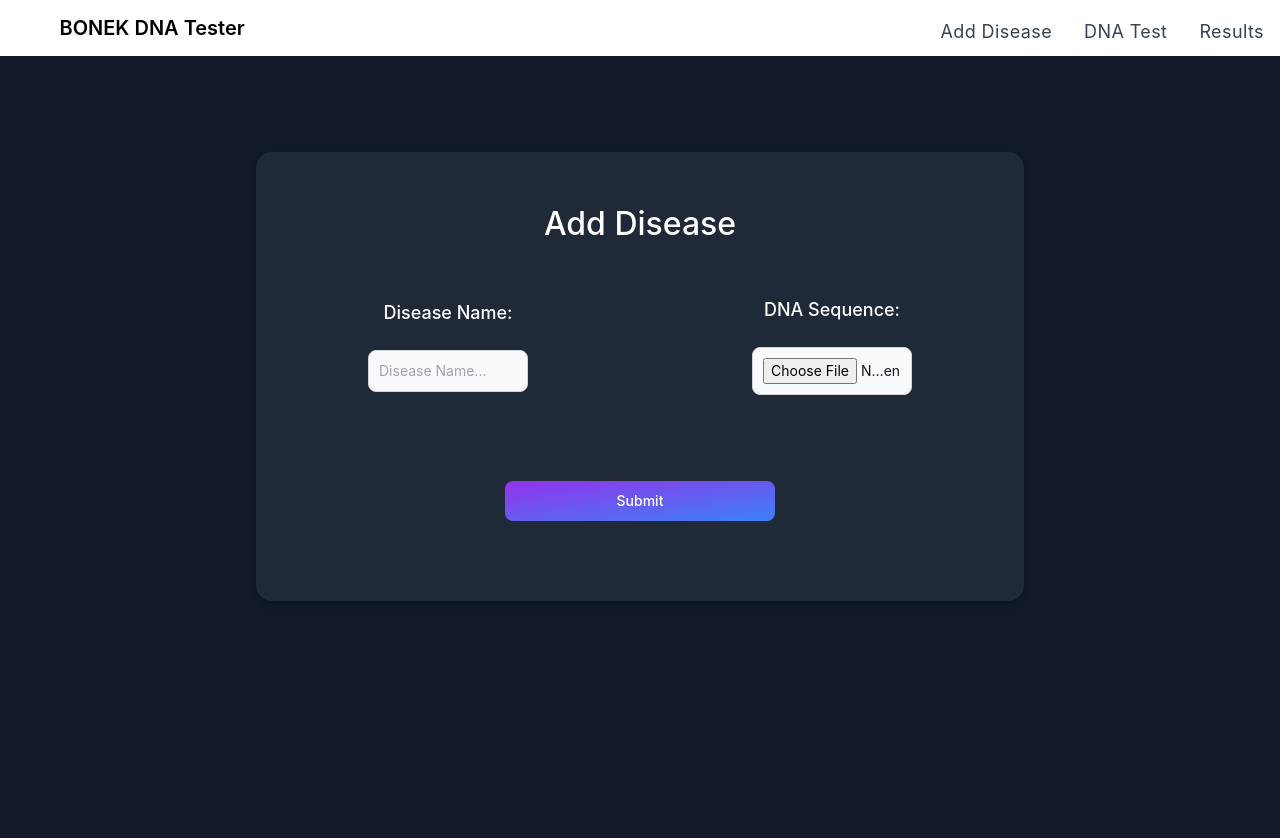
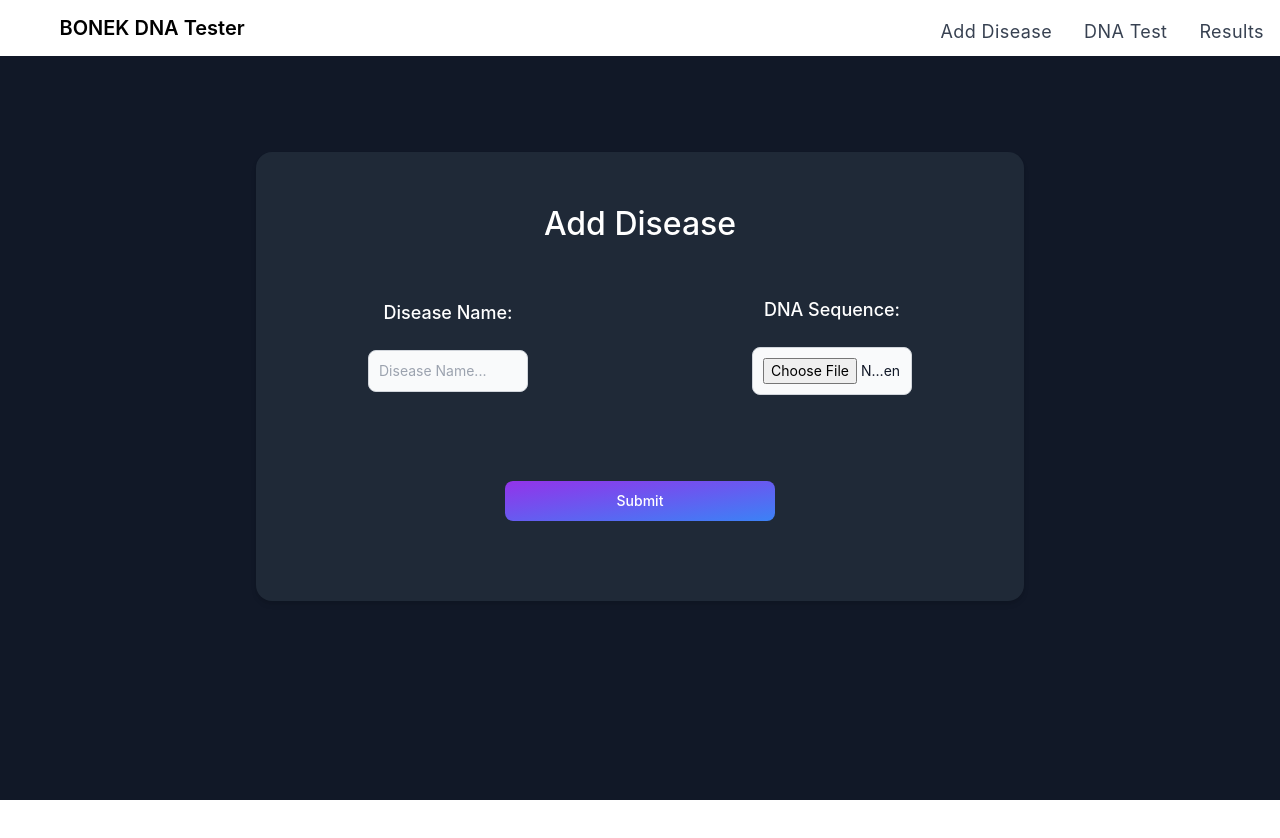
Before and after one commit to blueguy42/DNA-String-Matching, a React (Create React App) app in the folder src/ui/: page / in a window 1280 px wide. Shown: the top 838 px of the page. After the commit the page ends 800 px from the top, so only its background shows below. Built offline with nearby package versions, Linux system fonts and the light colour scheme.

Commit message:
fixed minimal scrolling issue

```diff
--- a/src/ui/src/App.tsx
+++ b/src/ui/src/App.tsx
@@ -7,9 +7,9 @@ import Navbar from './components/Navbar';
 
 function App(): JSX.Element {
   return (
-    <div className="App">
+    <div className="App min-h-screen bg-gray-900">
       <Navbar />
-      <div className="app-content min-h-screen bg-gray-900 text-white">
+      <div className="app-content text-white">
       <Switch>
           { AllRoutes.map(({ label, path, component: Component}, props) => (
             <Route
--- a/src/ui/src/components/Navbar.tsx
+++ b/src/ui/src/components/Navbar.tsx
@@ -4,7 +4,7 @@ const Navbar = () => {
 
     return (
         <>
-        <nav className="bg-white border-gray-200 px-2 sm:px-4 py-2.5 dark:bg-gray-800">
+        <nav className="bg-white border-gray-200 px-2 sm:px-4 py-2.5 dark:bg-gray-800 sticky top-0">
         <div className="container flex flex-wrap justify-between items-center mx-auto">
             <a href="/" className="flex items-center">
                 <img src={Logo} className="mr-3 h-6 sm:h-9" alt="Flowbite Logo" />
--- a/src/ui/src/pages/Results.tsx
+++ b/src/ui/src/pages/Results.tsx
@@ -47,7 +47,7 @@ const Results = () => {
 
     return (
         <>
-        <div className="h=[100vh] overflow-hidden">
+        <div className="h=[100vh] overflow-auto">
         <div className="flex flex-col rounded-2xl bg-gray-800 shadow-md mx-64 my-24">
             <form onSubmit={(e) => {
                 e.stopPropagation();
```
